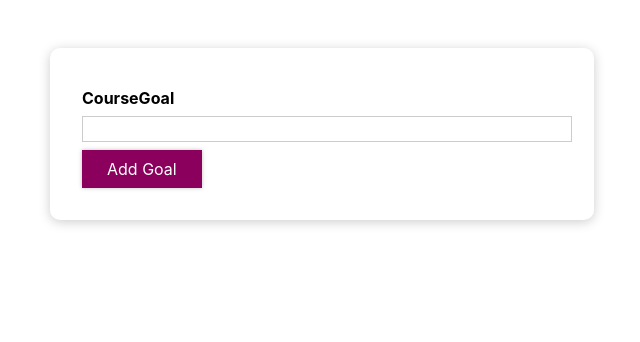
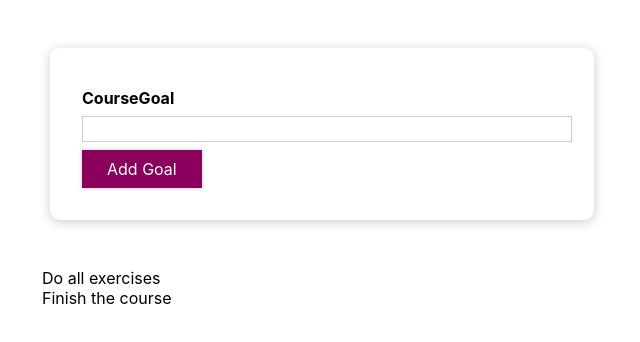
Before and after one commit to GururajChadaga/course-goals, a React (Create React App) app: page / in a window 1280 px wide. Shown: the top 342 px of the page, without its empty margins (318-958 px from the left). Built offline with nearby package versions, Linux system fonts and the light colour scheme; the HTML template or start-up script is replaced by a standard one.

Commit message:
Added CourseGoalList Component

```diff
--- a/src/App.css
+++ b/src/App.css
@@ -6,3 +6,9 @@
   box-shadow: 0 2px 12px rgba(0, 0, 0, 0.2);
   border-radius: 10px;
 }
+
+#goals {
+  width: 35rem;
+  max-width: 90%;
+  margin: 3rem auto;
+}
--- a/src/App.js
+++ b/src/App.js
@@ -1,11 +1,23 @@
 import './App.css';
 import CourseInput from './components/CourseGoals/CourseInput/CourseInput';
+import { useState } from 'react';
+import CourseGoalList from './components/CourseGoals/CourseGoalList/CourseGoalList';
+
+const DUMMY_COURSE_GOALS = [
+  { id: '1', text: 'Do all exercises' },
+  { id: '2', text: 'Finish the course' },
+];
 
 function App() {
+  const [courseGoals, setCourseGoals] = useState(DUMMY_COURSE_GOALS);
+  console.log(courseGoals);
   return (
-    <div className="App">
-      <section id="goal-form">
+    <div className='App'>
+      <section id='goal-form'>
         <CourseInput />
+      </section>
+      <section id="goals">
+        <CourseGoalList items={courseGoals}/>
       </section>
     </div>
   );
--- /dev/null
+++ b/src/components/CourseGoals/CourseGoalList/CourseGoalList.css
@@ -0,0 +1,5 @@
+.goal-list {
+  list-style: none;
+  margin: 0;
+  padding: 0;
+}
--- /dev/null
+++ b/src/components/CourseGoals/CourseGoalList/CourseGoalList.js
@@ -0,0 +1,14 @@
+import './CourseGoalList.css'
+const CourseGoalList = (props) => {
+  return (
+    <div>
+      <ul className='goal-list'>
+        {props.items.map((item) => (
+          <li>{item.text}</li>
+        ))}
+      </ul>
+    </div>
+  );
+};
+
+export default CourseGoalList;
--- a/src/components/CourseGoals/CourseInput/CourseInput.js
+++ b/src/components/CourseGoals/CourseInput/CourseInput.js
@@ -3,7 +3,7 @@ import Button from '../../UI/Button/Button';
 const CourseInput = () => {
   return (
     <form>
-      <div class='form-control'>
+      <div className='form-control'>
         <label>CourseGoal</label>
         <input type='text' />
       </div>
```
